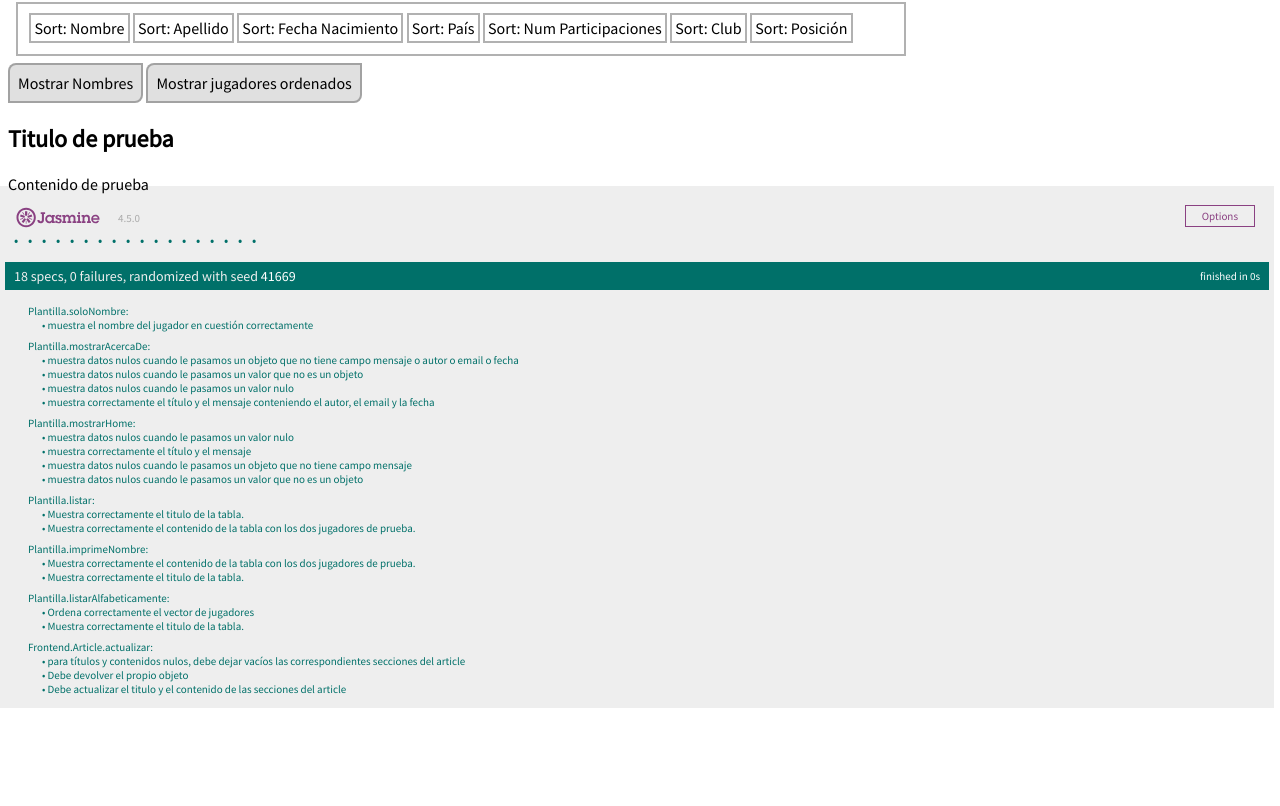
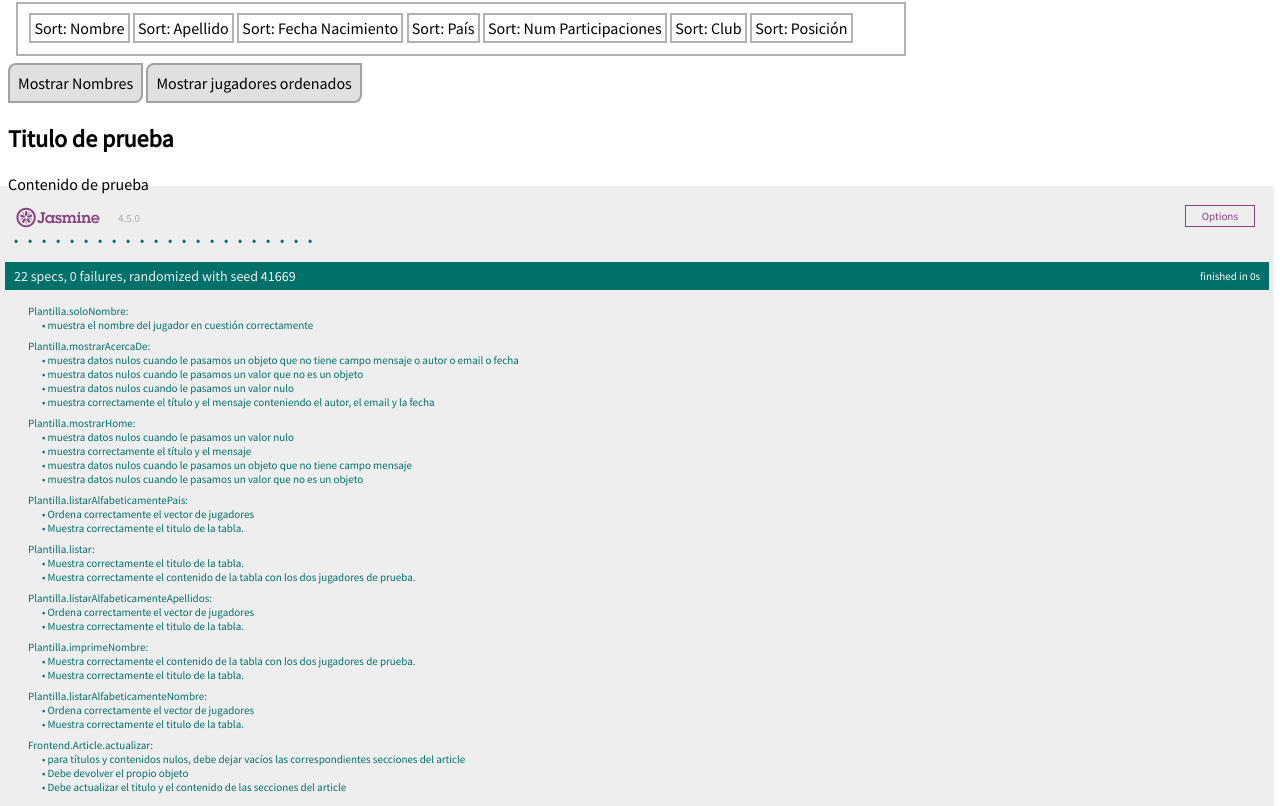
Before and after one commit to UJA-DAGIL-22-23/dagil-2022-2023-practica-3-amb00093, a website with bundled scripts: page front-end/static-files/index.html in a window 1280 px wide. Shown: the part 126-932 px from the top of the page. Before the commit the page ends 834 px from the top, so only its background shows below. Built offline with nearby package versions, Linux system fonts and the light colour scheme.

Commit message:
TDD Listar alfabeticamente: Pais y apellidos. Comprobado

```diff
--- a/front-end/static-files/index.html
+++ b/front-end/static-files/index.html
@@ -31,10 +31,10 @@
         <a href="javascript:Plantilla.listarDatos()" class="opcion-principal mostrar"
             title="Realiza un listado con todos los datos de los jugadores en la BBDD">Mostrar datos</a>
             <div class="sub-menu" id="sub-menu-datos">
-                <a href="#" class="sub-menu mostrar">Sort: Nombre</a>
-                <a href="#" class="sub-menu mostrar">Sort: Apellido</a>
+                <a href="javascript:Plantilla.listarAlfabeticamenteNombre()" class="sub-menu mostrar">Sort: Nombre</a>
+                <a href="javascript:Plantilla.listarAlfabeticamenteApellidos()" class="sub-menu mostrar">Sort: Apellido</a>
                 <a href="#" class="sub-menu mostrar">Sort: Fecha Nacimiento</a>
-                <a href="#" class="sub-menu mostrar">Sort: País</a>
+                <a href="javascript:Plantilla.listarAlfabeticamentePais()" class="sub-menu mostrar">Sort: País</a>
                 <a href="#" class="sub-menu mostrar">Sort: Num Participaciones</a>
                 <a href="#" class="sub-menu mostrar">Sort: Club</a>
                 <a href="#" class="sub-menu mostrar">Sort: Posición</a>
--- a/front-end/static-files/js/ms-plantilla-spec.js
+++ b/front-end/static-files/js/ms-plantilla-spec.js
@@ -258,10 +258,10 @@ describe("Plantilla.listar: ", function (){
     )
 })
 
-describe("Plantilla.listarAlfabeticamente: ", function (){
+describe("Plantilla.listarAlfabeticamenteNombre: ", function (){
     it("Muestra correctamente el titulo de la tabla. ",
     function (){
-        Plantilla.imprimeAlfabeticamente(jugadores)
+        Plantilla.imprimeAlfabeticamenteNombre(jugadores)
         expect(elementoTitulo.innerHTML).toBe(TITULO_MOSTRAR_ALFABETICAMENTE)
     }
     )
@@ -269,7 +269,7 @@ describe("Plantilla.listarAlfabeticamente: ", function (){
     it("Ordena correctamente el vector de jugadores ",
     function (){
         // Tijana, Nataliya, Facundo ---> Facundo, Nataliya, Tijana
-        Plantilla.imprimeAlfabeticamente(jugadores)
+        Plantilla.imprimeAlfabeticamenteNombre(jugadores)
         expect(jugadores[0].data.nombre).toBe("Facundo");
         expect(jugadores[1].data.nombre).toBe("Nataliya");
         expect(jugadores[2].data.nombre).toBe("Tijana");
@@ -277,7 +277,41 @@ describe("Plantilla.listarAlfabeticamente: ", function (){
     )
 })
 
+describe("Plantilla.listarAlfabeticamenteApellidos: ", function (){
+    it("Muestra correctamente el titulo de la tabla. ",
+    function (){
+        Plantilla.imprimeAlfabeticamenteApellidos(jugadores)
+        expect(elementoTitulo.innerHTML).toBe(TITULO_MOSTRAR_ALFABETICAMENTE)
+    }
+    )
 
+    it("Ordena correctamente el vector de jugadores ",
+    function (){
+        Plantilla.imprimeAlfabeticamenteApellidos(jugadores)
+        expect(jugadores[0].data.apellidos).toBe("Boskovic");
+        expect(jugadores[1].data.apellidos).toBe("Conte");
+        expect(jugadores[2].data.apellidos).toBe("Goncharova");
+    }
+    )
+})
+
+describe("Plantilla.listarAlfabeticamentePais: ", function (){
+    it("Muestra correctamente el titulo de la tabla. ",
+    function (){
+        Plantilla.imprimeAlfabeticamentePais(jugadores)
+        expect(elementoTitulo.innerHTML).toBe(TITULO_MOSTRAR_ALFABETICAMENTE)
+    }
+    )
+
+    it("Ordena correctamente el vector de jugadores ",
+    function (){
+        Plantilla.imprimeAlfabeticamentePais(jugadores)
+        expect(jugadores[0].data.pais_nacimiento).toBe("Argentina");
+        expect(jugadores[1].data.pais_nacimiento).toBe("Rusia");
+        expect(jugadores[2].data.pais_nacimiento).toBe("Serbia");
+    }
+    )
+})
 /*
 IMPORTANTE
 ==========
--- a/front-end/static-files/js/ms-plantilla.js
+++ b/front-end/static-files/js/ms-plantilla.js
@@ -179,7 +179,7 @@ Plantilla.imprimeNombre = function (vector) {
 
 }
 
-Plantilla.imprimeAlfabeticamente = function(vector) {
+Plantilla.imprimeAlfabeticamenteNombre = function(vector) {
     let msj = "";
     msj += Plantilla.cabeceraTable();
     vector.sort(function(a, b){
@@ -192,6 +192,31 @@ Plantilla.imprimeAlfabeticamente = function(vector) {
     Frontend.Article.actualizar( "Listado de jugadores", msj )
 }
 
+Plantilla.imprimeAlfabeticamenteApellidos = function(vector){
+    let msj = "";
+    msj += Plantilla.cabeceraTable();
+    vector.sort(function(a, b){
+        return a.data.apellidos.localeCompare(b.data.apellidos);
+    });
+    vector.forEach(e => msj += Plantilla.cuerpoTr(e))
+    msj += Plantilla.pieTable();
+
+    // Borro toda la info de Article y la sustituyo por la que me interesa
+    Frontend.Article.actualizar( "Listado de jugadores", msj )
+}
+
+Plantilla.imprimeAlfabeticamentePais = function(vector){
+    let msj = "";
+    msj += Plantilla.cabeceraTable();
+    vector.sort(function(a, b){
+        return a.data.pais_nacimiento.localeCompare(b.data.pais_nacimiento);
+    });
+    vector.forEach(e => msj += Plantilla.cuerpoTr(e))
+    msj += Plantilla.pieTable();
+
+    // Borro toda la info de Article y la sustituyo por la que me interesa
+    Frontend.Article.actualizar( "Listado de jugadores", msj )
+}
 Plantilla.cuerpoTr = function (p) {
     const d = p.data;
     const nac = d.nacimiento;
@@ -219,6 +244,12 @@ Plantilla.listarDatos = function(){
 Plantilla.listarNombre = function(){
      this.recupera(this.imprimeNombre);
 }
-Plantilla.listarAlfabeticamente = function(){
-    this.recupera(this.imprimeAlfabeticamente);
+Plantilla.listarAlfabeticamenteNombre = function(){
+    this.recupera(this.imprimeAlfabeticamenteNombre);
 }
+Plantilla.listarAlfabeticamenteApellidos = function(){
+    this.recupera(this.imprimeAlfabeticamenteApellidos);
+}
+Plantilla.listarAlfabeticamentePais = function(){
+    this.recupera(this.imprimeAlfabeticamentePais);
+}
```
